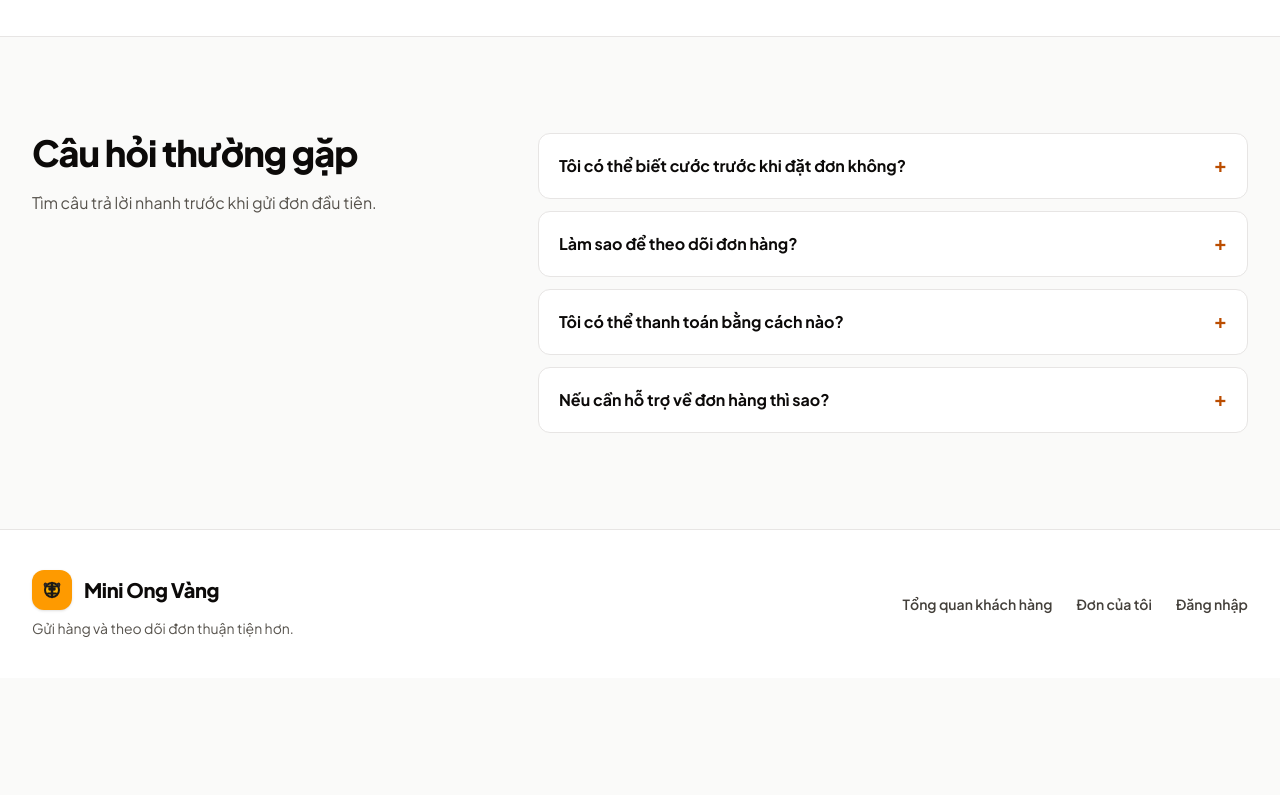
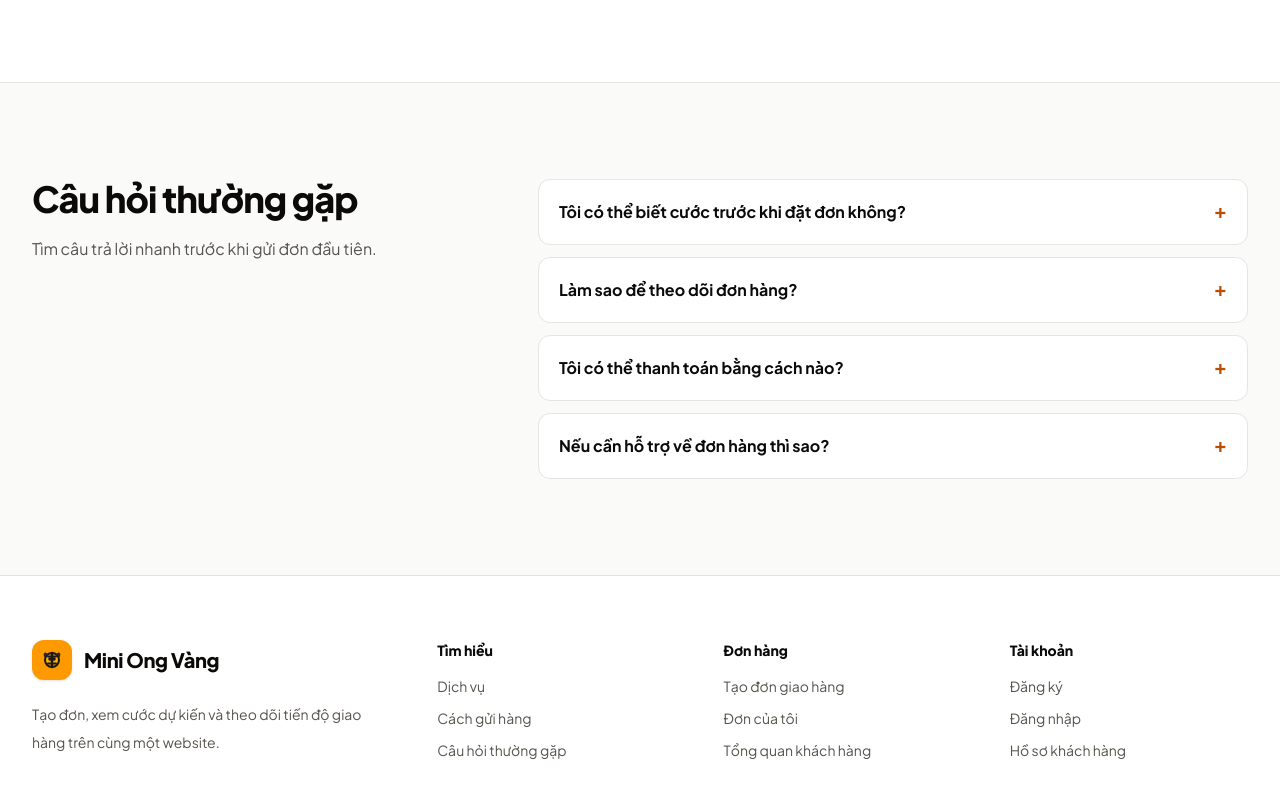
Before and after one commit to hoangchuong1711/ONG_VANG, a Next.js app in the folder src/frontend/: page / in a window 1280 px wide. Shown: the part 2002-2797 px from the top of the page. Before the commit the page ends 2680 px from the top, so only its background shows below. Built offline with nearby package versions, Linux system fonts and the light colour scheme.

Commit message:
feat(footer): add site footer

```diff
--- a/src/frontend/app/page.tsx
+++ b/src/frontend/app/page.tsx
@@ -139,7 +139,10 @@ export default function HomePage() {
                 </div>
               ))}
             </div>
-            <Link href="/create-order" className={`${primaryButton} mt-9`}>Bắt đầu tạo đơn <span className="ml-3" aria-hidden="true">↗</span></Link>
+            <div className="mt-8 rounded-2xl border border-amber-200 bg-white px-6 py-5 sm:px-7">
+              <h3 className="text-base font-extrabold text-stone-950">Chuẩn bị trước khi tạo đơn</h3>
+              <p className="mt-2 text-sm leading-6 text-stone-600">Hãy có sẵn địa chỉ lấy hàng, số điện thoại người nhận và thông tin kiện hàng để nhập đơn nhanh hơn.</p>
+            </div>
           </div>
         </section>
 
@@ -173,17 +176,46 @@ export default function HomePage() {
         </section>
       </main>
 
-      <footer className="border-t border-stone-200 bg-white">
-        <div className="mx-auto flex max-w-7xl flex-col gap-6 px-4 py-10 sm:px-6 md:flex-row md:items-center md:justify-between lg:px-8">
-          <div>
+      <footer className="border-t border-amber-200 bg-white">
+        <div className="mx-auto grid max-w-7xl gap-10 px-4 py-12 sm:grid-cols-2 sm:px-6 lg:grid-cols-[1.5fr_1fr_1fr_1fr] lg:gap-12 lg:px-8 lg:py-16">
+          <div className="max-w-sm">
             <Brand />
-            <p className="mt-2 text-sm text-stone-600">Gửi hàng và theo dõi đơn thuận tiện hơn.</p>
+            <p className="mt-5 text-sm leading-7 text-stone-600">Tạo đơn, xem cước dự kiến và theo dõi tiến độ giao hàng trên cùng một website.</p>
           </div>
-          <nav aria-label="Liên kết cuối trang" className="flex flex-wrap gap-x-6 gap-y-3 text-sm font-semibold text-stone-700">
-            <Link href="/customer" className="hover:text-stone-950">Tổng quan khách hàng</Link>
-            <Link href="/orders" className="hover:text-stone-950">Đơn của tôi</Link>
-            <Link href="/login" className="hover:text-stone-950">Đăng nhập</Link>
+
+          <nav aria-label="Tìm hiểu dịch vụ">
+            <h3 className="mb-4 text-sm font-extrabold text-stone-950">Tìm hiểu</h3>
+            <ul className="space-y-3 text-sm text-stone-600">
+              <li><a href="#dich-vu" className="rounded-sm hover:text-amber-800 focus-visible:outline-2 focus-visible:outline-offset-2 focus-visible:outline-amber-700">Dịch vụ</a></li>
+              <li><a href="#cach-gui-hang" className="rounded-sm hover:text-amber-800 focus-visible:outline-2 focus-visible:outline-offset-2 focus-visible:outline-amber-700">Cách gửi hàng</a></li>
+              <li><a href="#hoi-dap" className="rounded-sm hover:text-amber-800 focus-visible:outline-2 focus-visible:outline-offset-2 focus-visible:outline-amber-700">Câu hỏi thường gặp</a></li>
+            </ul>
           </nav>
+
+          <nav aria-label="Quản lý đơn hàng">
+            <h3 className="mb-4 text-sm font-extrabold text-stone-950">Đơn hàng</h3>
+            <ul className="space-y-3 text-sm text-stone-600">
+              <li><Link href="/create-order" className="rounded-sm hover:text-amber-800 focus-visible:outline-2 focus-visible:outline-offset-2 focus-visible:outline-amber-700">Tạo đơn giao hàng</Link></li>
+              <li><Link href="/orders" className="rounded-sm hover:text-amber-800 focus-visible:outline-2 focus-visible:outline-offset-2 focus-visible:outline-amber-700">Đơn của tôi</Link></li>
+              <li><Link href="/customer" className="rounded-sm hover:text-amber-800 focus-visible:outline-2 focus-visible:outline-offset-2 focus-visible:outline-amber-700">Tổng quan khách hàng</Link></li>
+            </ul>
+          </nav>
+
+          <nav aria-label="Tài khoản">
+            <h3 className="mb-4 text-sm font-extrabold text-stone-950">Tài khoản</h3>
+            <ul className="space-y-3 text-sm text-stone-600">
+              <li><Link href="/login?tab=register" className="rounded-sm hover:text-amber-800 focus-visible:outline-2 focus-visible:outline-offset-2 focus-visible:outline-amber-700">Đăng ký</Link></li>
+              <li><Link href="/login" className="rounded-sm hover:text-amber-800 focus-visible:outline-2 focus-visible:outline-offset-2 focus-visible:outline-amber-700">Đăng nhập</Link></li>
+              <li><Link href="/account" className="rounded-sm hover:text-amber-800 focus-visible:outline-2 focus-visible:outline-offset-2 focus-visible:outline-amber-700">Hồ sơ khách hàng</Link></li>
+            </ul>
+          </nav>
+        </div>
+
+        <div className="border-t border-stone-200">
+          <div className="mx-auto flex max-w-7xl flex-col gap-2 px-4 py-5 text-xs text-stone-500 sm:flex-row sm:items-center sm:justify-between sm:px-6 lg:px-8">
+            <span>© Mini Ong Vàng. Giao hàng thuận tiện hơn mỗi ngày.</span>
+            <a href="#hoi-dap" className="w-fit rounded-sm font-semibold text-stone-700 hover:text-amber-800 focus-visible:outline-2 focus-visible:outline-offset-2 focus-visible:outline-amber-700">Cần hỗ trợ? Xem câu hỏi thường gặp</a>
+          </div>
         </div>
       </footer>
     </div>
```
